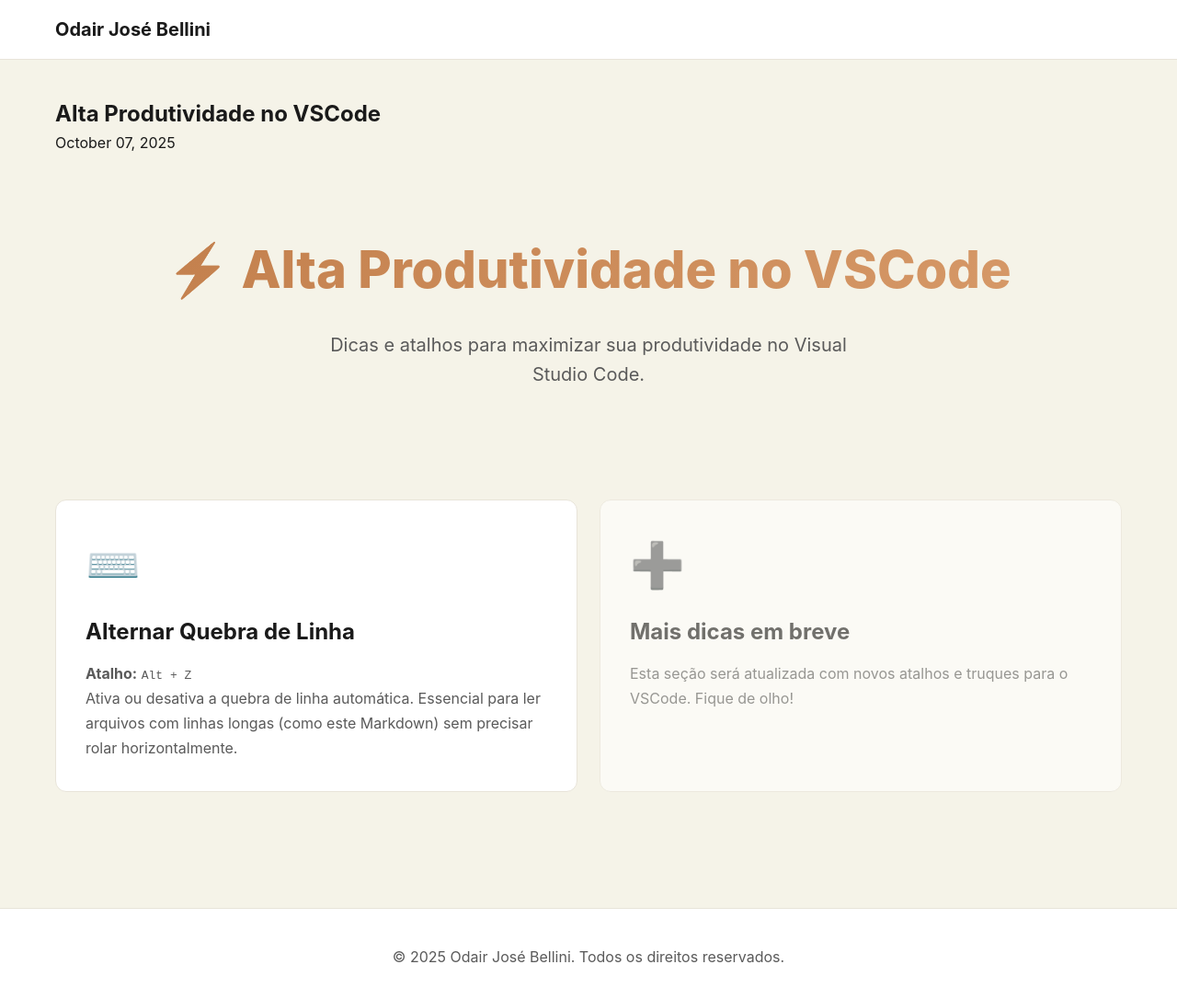
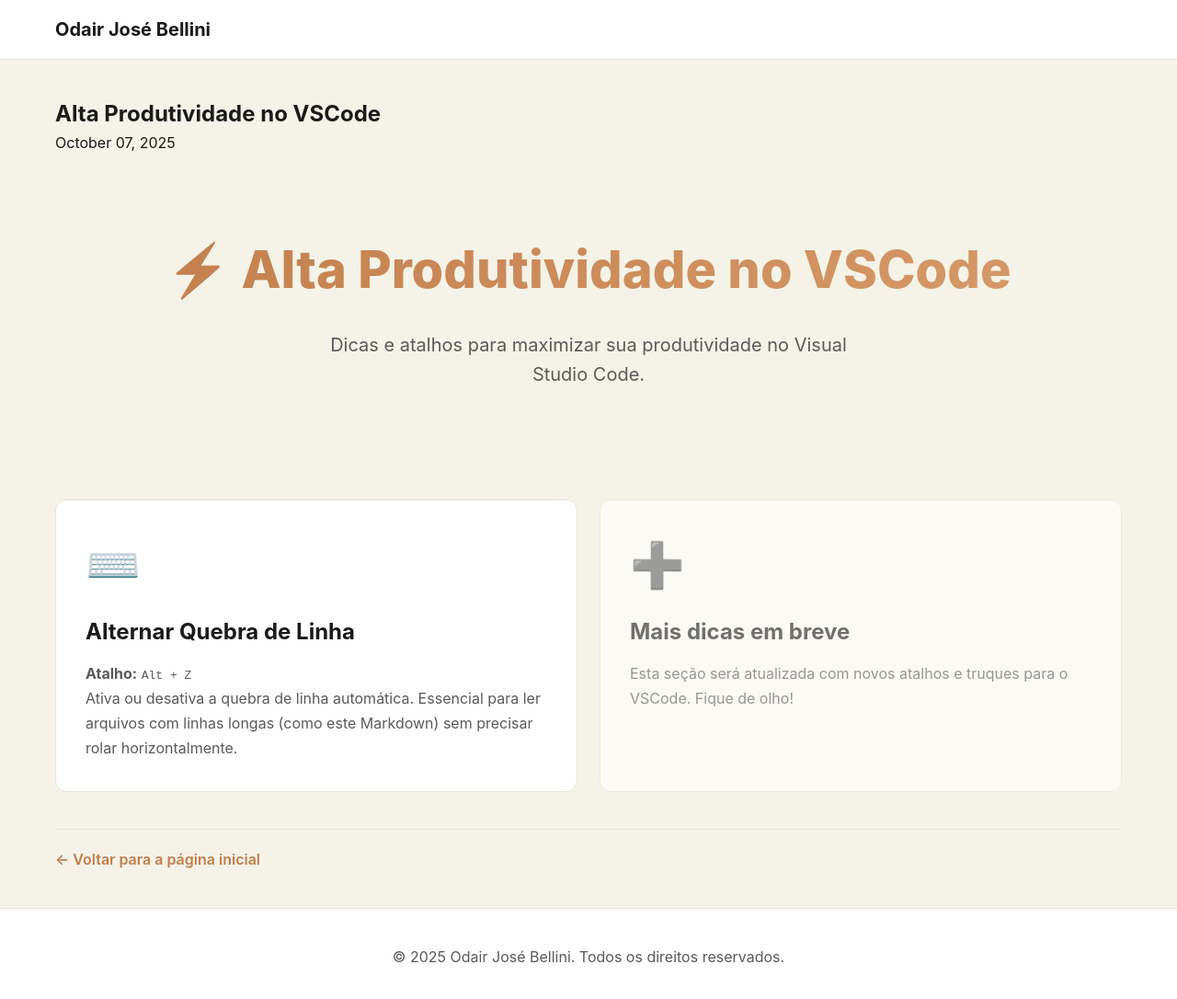
Before and after one commit to odairjosebellini/odairjosebellini.github.io, a Jekyll site: the page built from _posts/2025-10-07-alta-produtividade-no-vscode.md, in a window 1280 px wide and 1094 px high. Shown: the top 1086 px of the window at 92% size. Built offline with Jekyll 4.4.1, drawn with Linux system fonts in a browser that asks for light colours.

Commit message:
Feat: Adiciona link de retorno aos posts do blog
Este commit melhora a navegação do blog adicionando um link "← Voltar para a página inicial" ao final de cada artigo.

As principais alterações incluem:
- **Layout do Post Atualizado:** O arquivo `_layouts/post.html` foi modificado para incluir um link de navegação de retorno.
- **Estilização do Link:** Novas regras de CSS foram adicionadas ao arquivo `assets/css/style.css` para estilizar a classe `.back-link`, garantindo que o link seja visualmente consistente com o design do site.

```diff
--- a/_layouts/post.html
+++ b/_layouts/post.html
@@ -10,5 +10,8 @@ layout: default
     <div class="post-content">
       {{ content }}
     </div>
+    <div class="post-navigation">
+      <a href="{{ '/' | relative_url }}" class="back-link">← Voltar para a página inicial</a>
+    </div>
   </article>
 </div>
--- a/assets/css/style.css
+++ b/assets/css/style.css
@@ -357,6 +357,24 @@ option {
     color: var(--accent-hover);
 }
 
+/* Post Navigation */
+.post-navigation {
+    margin-top: 40px;
+    padding-top: 20px;
+    border-top: 1px solid var(--border-color);
+}
+
+.back-link {
+    color: var(--accent-primary);
+    text-decoration: none;
+    font-weight: 600;
+    transition: color 0.3s;
+}
+
+.back-link:hover {
+    color: var(--accent-hover);
+}
+
 /* Footer */
 footer {
     background-color: var(--bg-secondary);
```
